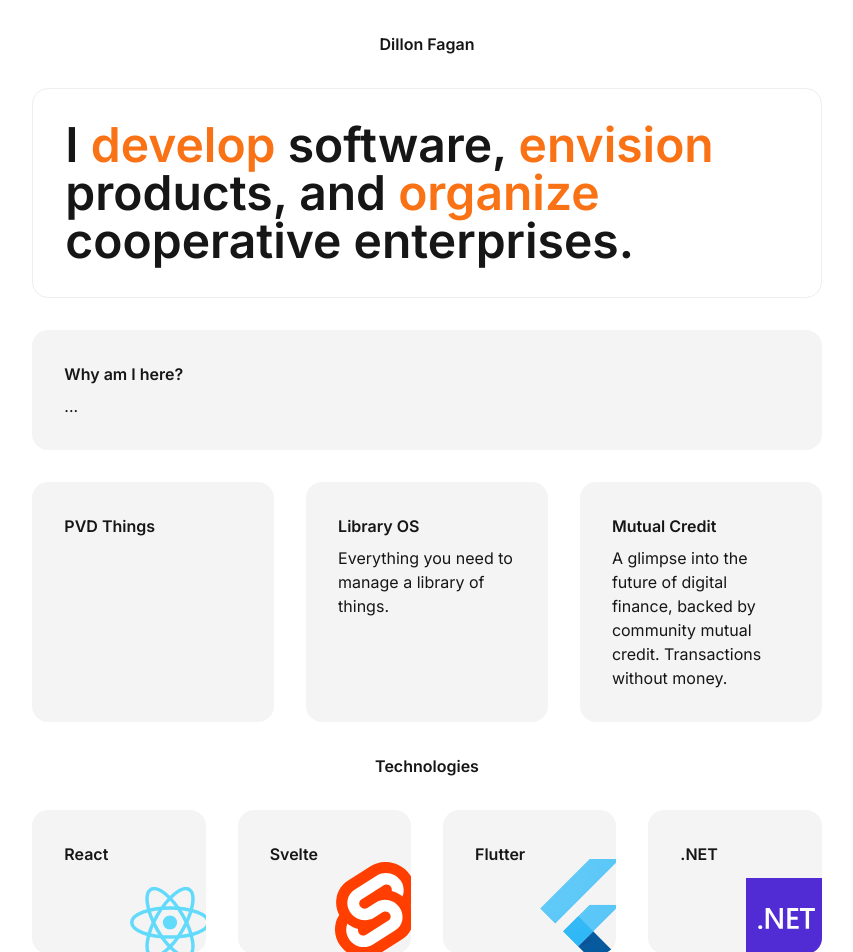
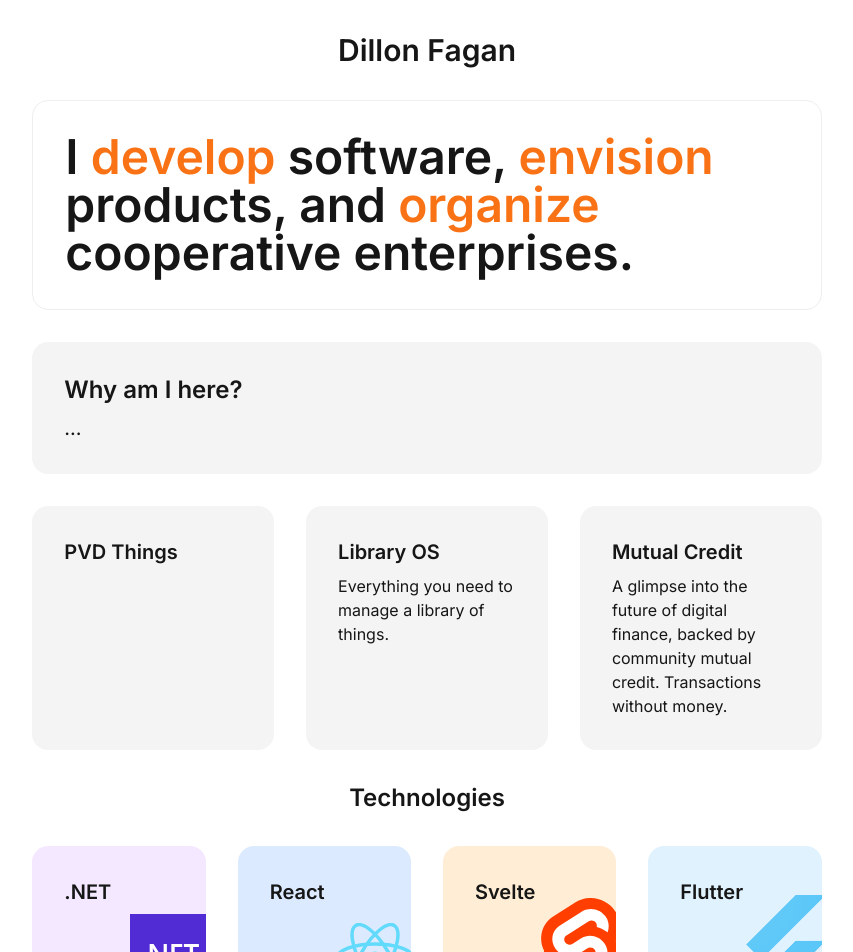
Before and after one commit to dillonfagan/dillonfagan.github.io, a Next.js app: page / in a window 1280 px wide. Shown: the top 952 px of the page, without its empty margins (213-1066 px from the left). Built offline with nearby package versions, Linux system fonts and the light colour scheme.

Commit message:
Add color to tech cards

```diff
--- a/app/page.tsx
+++ b/app/page.tsx
@@ -1,24 +1,29 @@
 "use client";
 import { Card, Center, Image, Text } from "@/components";
+import { Backgrounds } from "@/components/Card";
 import { ProjectsProvider, useProjects } from "@/content";
 
 export default () => {
   const tech = [
     {
+      title: ".NET",
+      image: "/icons/dotnet-mark.svg",
+      color: Backgrounds.purple[100],
+    },
+    {
       title: "React",
       image: "/icons/react-mark.svg",
+      color: Backgrounds.blue[100],
     },
     {
       title: "Svelte",
       image: "/icons/svelte-mark.svg",
+      color: Backgrounds.orange[100],
     },
     {
       title: "Flutter",
       image: "/icons/flutter-mark.svg",
-    },
-    {
-      title: ".NET",
-      image: "/icons/dotnet-mark.svg",
+      color: Backgrounds.sky[100],
     },
   ];
 
@@ -50,17 +55,17 @@ export default () => {
           </Card>
           <Projects />
           <Center>
-            <Text.Heading h="h2" size="xl">
+            <Text.Heading h="h2" size="2xl">
               Technologies
             </Text.Heading>
           </Center>
           <section className="grid grid-cols-2 md:grid-cols-3 xl:grid-cols-4 gap-4 lg:gap-8 h-64 xl:h-36">
-            {tech.map((t) => (
-              <Card key={`tech-${t.title}`} relative>
+            {tech.map(({ color, image, title }) => (
+              <Card key={`tech-${title}`} bg={color} relative>
                 <Card.Body>
-                    <Text.Heading>{t.title}</Text.Heading>
+                    <Text.Heading size='xl'>{title}</Text.Heading>
                     <div className="absolute -bottom-1 -right-1">
-                      <Image src={t.image} alt={t.title} height={80} width={80} />
+                      <Image src={image} alt={title} height={80} width={80} />
                     </div>
                 </Card.Body>
               </Card>
--- a/components/Card.tsx
+++ b/components/Card.tsx
@@ -1,7 +1,7 @@
 import { PropsWithChildren } from "react";
 
-const Card = ({ children, relative }: PropsWithChildren<{ relative?: true }>) => {
-  return <div className={`bg-base-200 card flex flex-col overflow-hidden ${relative ? 'relative' : ''} select-none`}>{children}</div>;
+const Card = ({ children, bg, relative }: PropsWithChildren<{ bg?: Background, relative?: true }>) => {
+  return <div className={`${bg ?? Backgrounds.base[200]} card flex flex-col overflow-hidden ${relative ? 'relative' : ''} select-none`}>{children}</div>;
 };
 
 Card.Outlined = ({ children }) => {
@@ -16,4 +16,38 @@ Card.Body = ({ children }) => {
   return <div className="card-body">{children}</div>;
 };
 
+export const Backgrounds: Readonly<BackgroundGamutMap> = Object.freeze({
+  base: {
+    100: 'bg-base-100',
+    200: 'bg-base-200'
+  },
+  blue: {
+    100: 'bg-blue-100',
+  },
+  orange: {
+    100: 'bg-orange-100',
+  },
+  purple: {
+    100: 'bg-purple-100',
+  },
+  sky: {
+    100: 'bg-sky-100',
+  },
+});
+
+type BackgroundGamutMap = {
+  base: BackgroundGamut;
+  blue: BackgroundGamut;
+  orange: BackgroundGamut;
+  purple: BackgroundGamut;
+  sky: BackgroundGamut;
+};
+
+type BackgroundGamut = {
+  100: Background;
+  200?: Background;
+};
+
+export type Background = `bg-${string}-${number}`;
+
 export default Card;
--- a/components/Text.tsx
+++ b/components/Text.tsx
@@ -7,7 +7,18 @@ const Text = ({ size, children }: PropsWithChildren<{ size?: TextSize }>) => {
 };
 
 Text.Heading = ({ h, size, children }: PropsWithChildren<{ h?: H, size?: TextSize }>) => {
-  const className = `font-semibold text-${size ?? 'base'}`;
+  const textSize = {
+    "base": "text-base",
+    "lg": "text-lg",
+    "xl": "text-xl",
+    "2xl": "text-2xl",
+    "3xl": "text-3xl",
+    "4xl": "text-4xl",
+    "5xl": "text-5xl"
+  };
+
+  const className = `font-semibold ${textSize[size]}`;
+
   return createElement(h ?? 'h5', { className }, children);
 };
 
```
